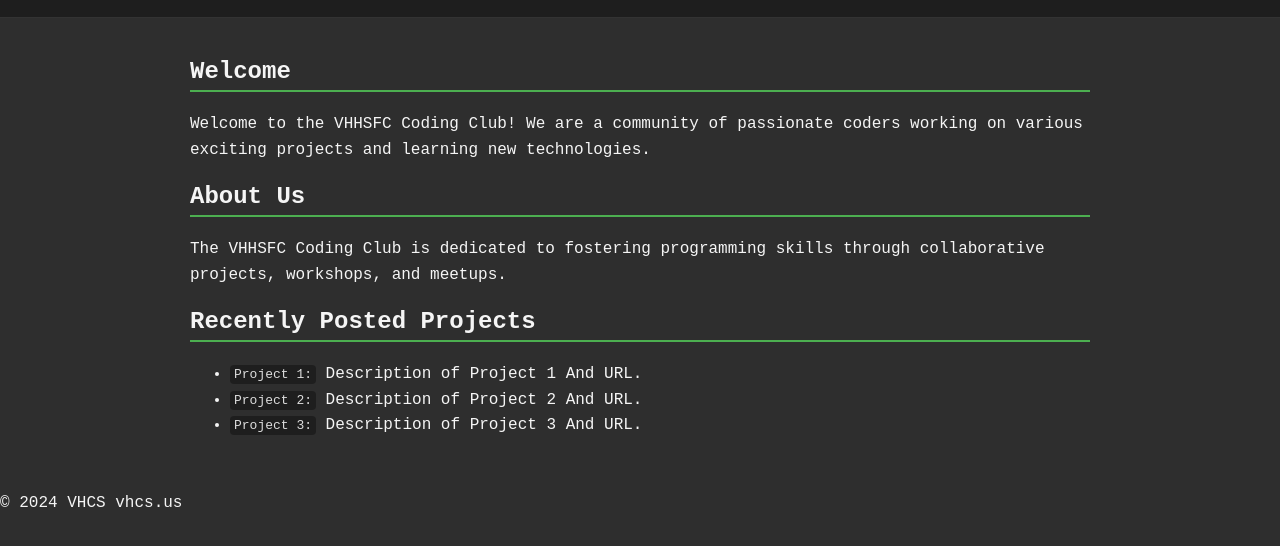
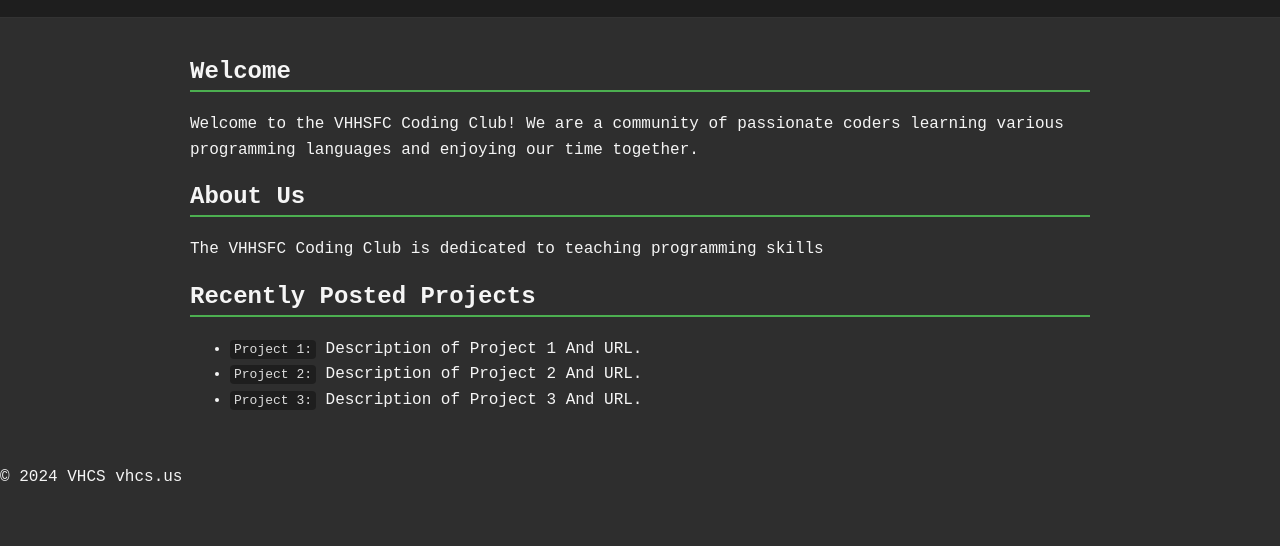
Before and after one commit to VHHSFC-Coding-Club/Welcome-to-VHHSFC-Coding-Club, a plain HTML site: page index.html in a window 1280 px wide. Shown: the part 60-606 px from the top of the page. Drawn offline with Linux system fonts and the light colour scheme.

Commit message:
Update index.html

```diff
--- a/index.html
+++ b/index.html
@@ -3,7 +3,7 @@
 <head>
     <meta charset="UTF-8">
     <meta name="viewport" content="width=device-width, initial-scale=1.0">
-    <title>VHHSFC Coding Club</title>
+    <title>VHHSFC Coding Club Offical Site</title>
     <style>
         body {
             font-family: 'Courier New', Courier, monospace;
@@ -66,10 +66,10 @@
     </header>
     <section>
         <h2>Welcome</h2>
-        <p>Welcome to the VHHSFC Coding Club! We are a community of passionate coders working on various exciting projects and learning new technologies.</p>
+        <p>Welcome to the VHHSFC Coding Club! We are a community of passionate coders learning various programming languages and enjoying our time together.</p>
 
         <h2>About Us</h2>
-        <p>The VHHSFC Coding Club is dedicated to fostering programming skills through collaborative projects, workshops, and meetups.</p>
+        <p>The VHHSFC Coding Club is dedicated to teaching programming skills </p>
 
         <h2>Recently Posted Projects</h2>
         <ul>
```
